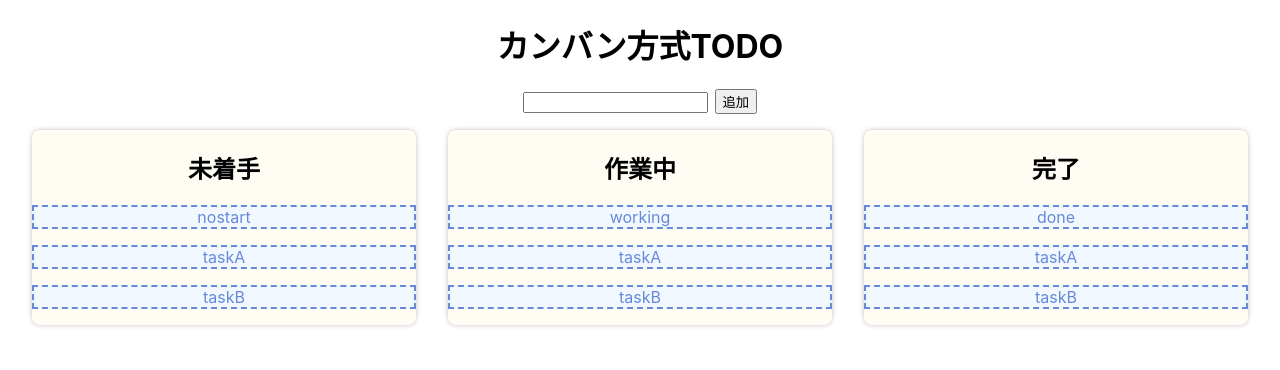
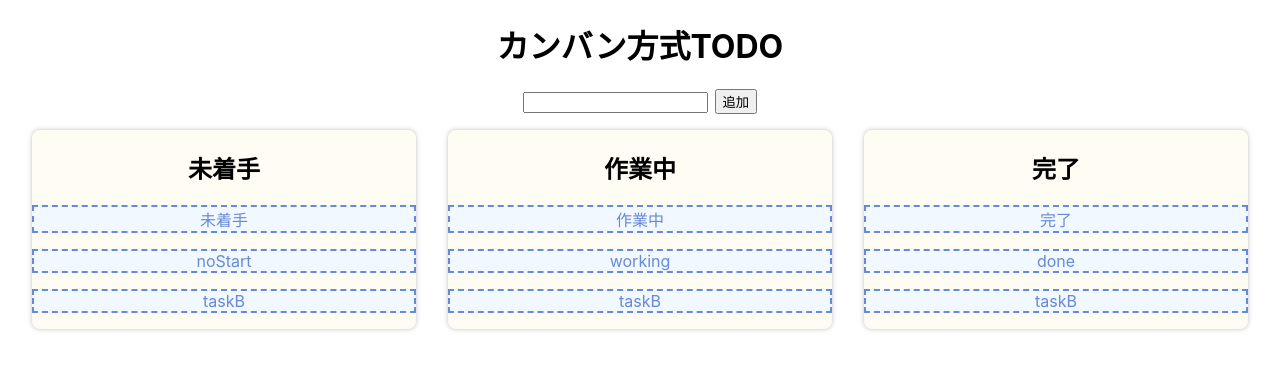
Before and after one commit to TakayukiOshiro/kanban-todo, a React (Create React App) app: page / in a window 1280 px wide. Shown: the top 370 px of the page. Built offline with nearby package versions, Linux system fonts and the light colour scheme.

Commit message:
フォーム入力後に初期化する処理を追加 タスクエリアのコンポーネント化

```diff
--- a/src/App.js
+++ b/src/App.js
@@ -1,7 +1,7 @@
 import './App.css';
 import { useForm } from 'react-hook-form';
 import Form from './component/Form';
-import { useEffect } from 'react';
+import TaskArea from './component/TaskArea';
 
 function App() {
   const { register, handleSubmit } = useForm();
@@ -18,41 +18,15 @@ function App() {
   function onSubmitEventHander(event){
     console.log(event.task);
   }
-
-  const noStartTasks = ["nostart","taskA","taskB"];
-  const list = noStartTasks.map((noStartTask) => <ol className="list-centering list" draggable="true" key={noStartTask}>{noStartTask}</ol>);
-
-  const workingTasks = ["working","taskA","taskB"];
-  const workingList = workingTasks.map((workingTask) => <ol className="list-centering list" draggable="true" key={workingTask}>{workingTask}</ol>);
-
-  const doneTasks = ["done","taskA","taskB"];
-  const doneList = doneTasks.map((doneTask) => <ol className="list-centering list" draggable="true" key={doneTask}>{doneTask}</ol>);
-
-
   return (
     <div className="App">
       <h1>カンバン方式TODO</h1>
       <Form />
 
       <div id="statusArea" className="width100 centering">
-        <div id="notStart" className="left statusBox width30" onDragOver={onDragOver} onDrop={onDropEvent}>
-          <h2>未着手</h2>
-          <ul dropzone="move">
-            {list}
-          </ul>
-        </div>
-        <div id="working" className="left statusBox width30" onDragOver={onDragOver} onDrop={onDropEvent}>
-          <h2>作業中</h2>
-          <ul dropzone="move">
-            {workingList}
-          </ul>
-        </div>
-        <div id="done" className="left statusBox width30" onDragOver={onDragOver} onDrop={onDropEvent}>
-          <h2>完了</h2>
-          <ul dropzone="move">
-            {doneList}
-          </ul>
-        </div>
+        <TaskArea title={"未着手"} status={"noStart"}/>
+        <TaskArea title={"作業中"} status={"working"}/>
+        <TaskArea title={"完了"} status={"done"}/>
       </div>
     </div>
   );
--- a/src/component/Form.jsx
+++ b/src/component/Form.jsx
@@ -3,7 +3,7 @@ import {Firebase} from "../firebase.js";
 import { getFirestore, collection, doc, setDoc } from "firebase/firestore";
 
 function Form(){
-    const { register, handleSubmit } = useForm();
+    const { register, handleSubmit,reset } = useForm();
     const db = getFirestore(Firebase);
     const Ref = collection(db, "kanban-todo");
 
@@ -14,6 +14,7 @@ function Form(){
             name: event.task,
             status: "notStart"
         });
+        reset();
     }
 
 
--- /dev/null
+++ b/src/component/TaskArea.jsx
@@ -0,0 +1,26 @@
+function TaskArea({title,status}){
+
+    const noStartTasks = [title,status,"taskB"];
+    const list = noStartTasks.map((noStartTask) => <ol className="list-centering list" draggable="true" key={noStartTask}>{noStartTask}</ol>);
+
+    function onDropEvent(event){
+        console.log("dropped");
+        console.log(event.target);
+
+      }
+
+      function onDragOver(event){
+        event.preventDefault(); // これがないとdropイベントが発火しない
+      }
+
+    return(
+        <div id={status} className="left statusBox width30" onDragOver={onDragOver} onDrop={onDropEvent}>
+          <h2>{title}</h2>
+          <ul dropzone="move">
+            {list}
+          </ul>
+        </div>
+    )
+}
+
+export default TaskArea;
```
